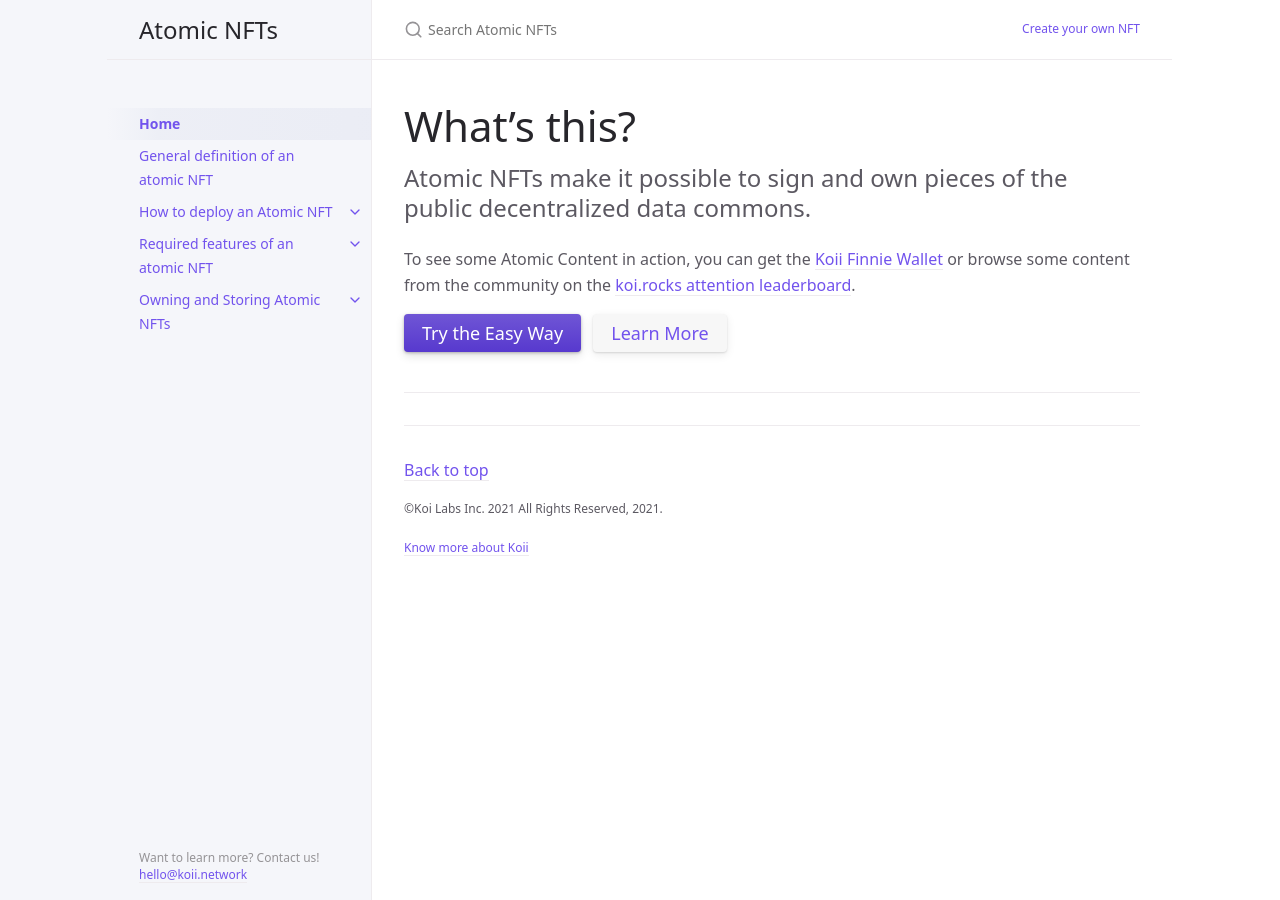
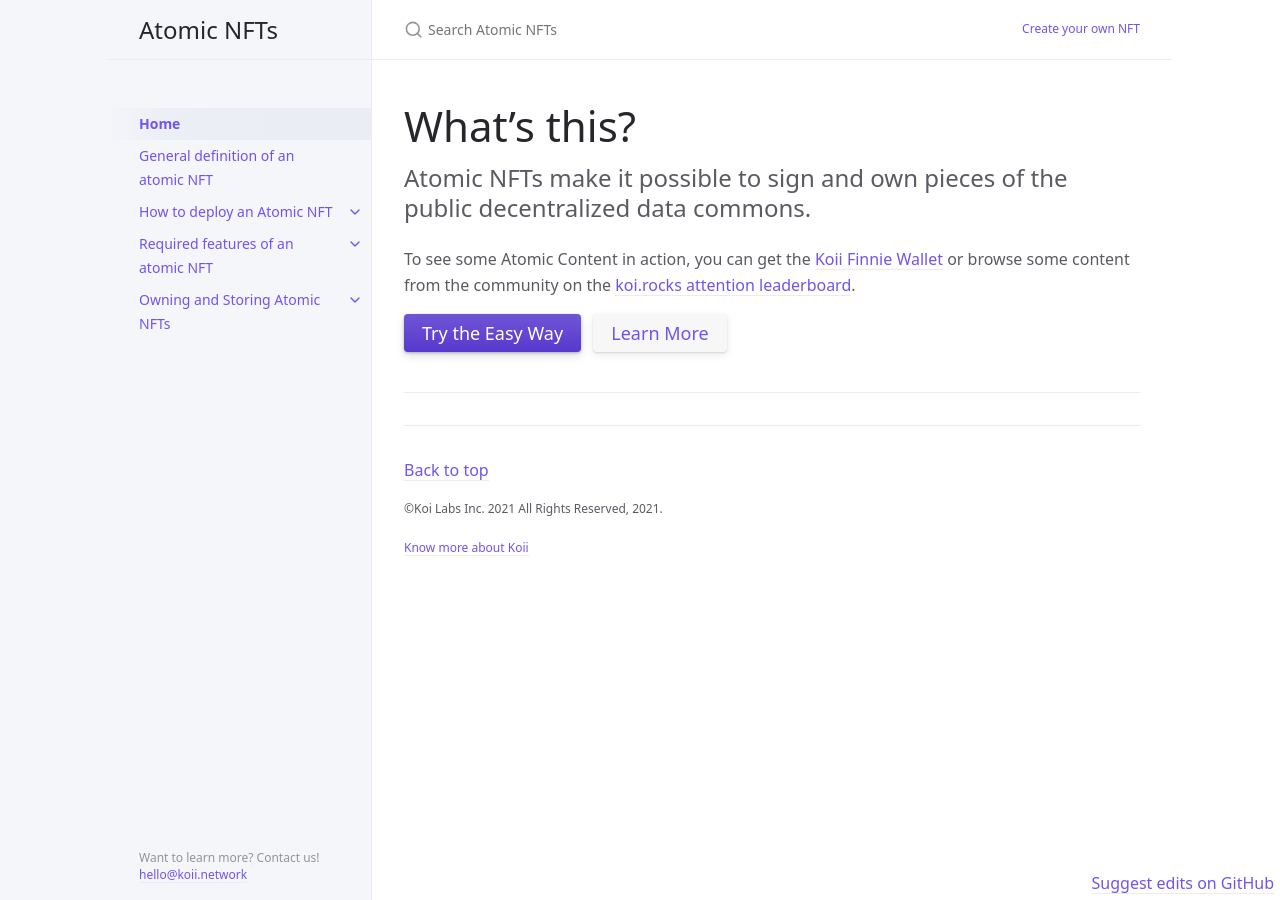
Before and after one commit to atomic-nfts/site, a Jekyll site: the page built from index.md, in a window 1280 px wide. Built offline with Jekyll 4.4.1, drawn with Linux system fonts in a browser that asks for light colours.

Commit message:
fixing links to github

```diff
--- a/_layouts/default.html
+++ b/_layouts/default.html
@@ -204,18 +204,26 @@
     {% endif %}
   </div>
   <div class="sourceDetails">
+    <style>
+      a#editOnGithubButton {
+          z-index: 999;
+          display: block;
+          position: fixed;
+          bottom: 6px;
+          right: 6px;
+      }
+    </style>
     <a target="_blank" href="https://github.com/atomic-nfts/site/"
         id="editOnGithubButton">
-        <i class="fas fa-pencil-alt"></i>
-        <span class="visually-hidden">Suggest edits on GitHub</span>
+        <span>Suggest edits on GitHub</span>
     </a>
     <script>
-        var path = "{{ page.path }}"
+        var path = "{{ page.path }}";
         if ("_" === path.charAt(0)) {
-            path = "all_collections/" + path
+            path = "all_collections/" + path;
         }
-        path = "https://github.com/atomic-nfts/site/blob/main/" + path
-        console.log(path)
+        path = "https://github.com/atomic-nfts/site/blob/main/" + path;
+        console.log(path);
 
         document.getElementById('editOnGithubButton').href = path;
     </script>
```
